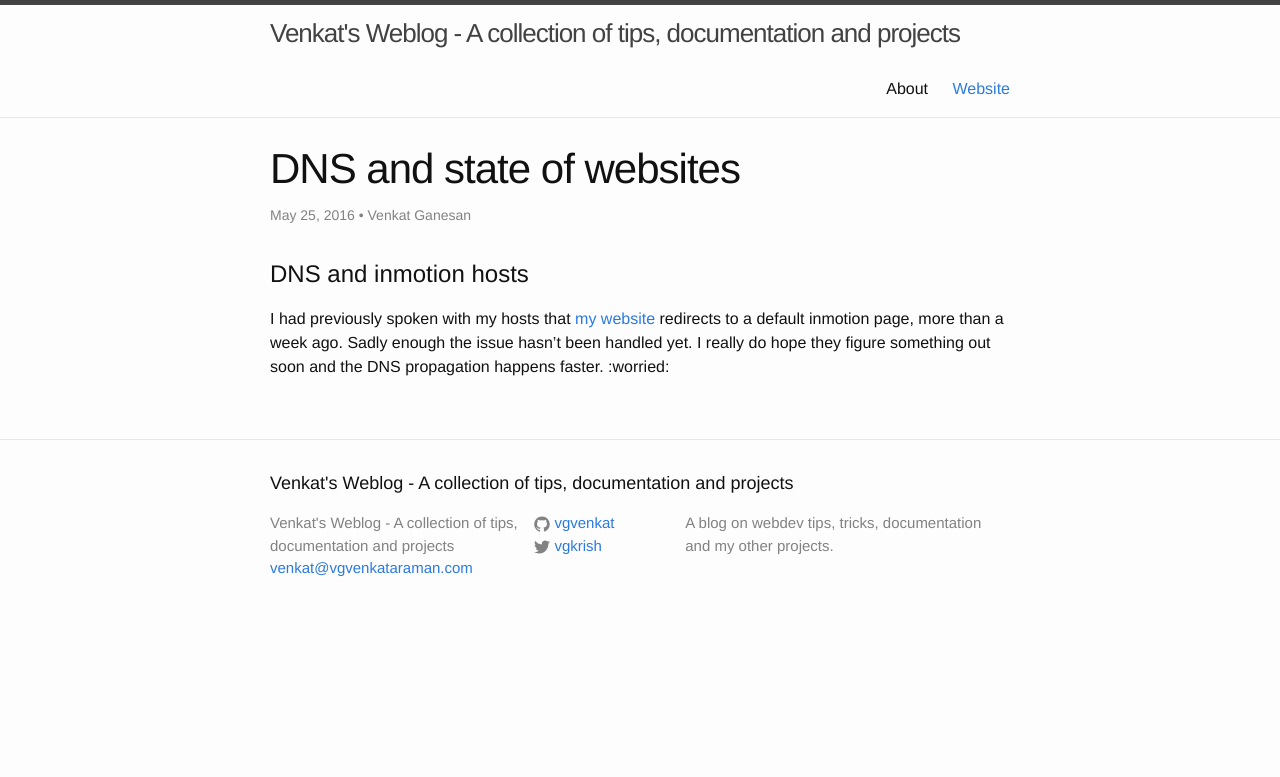
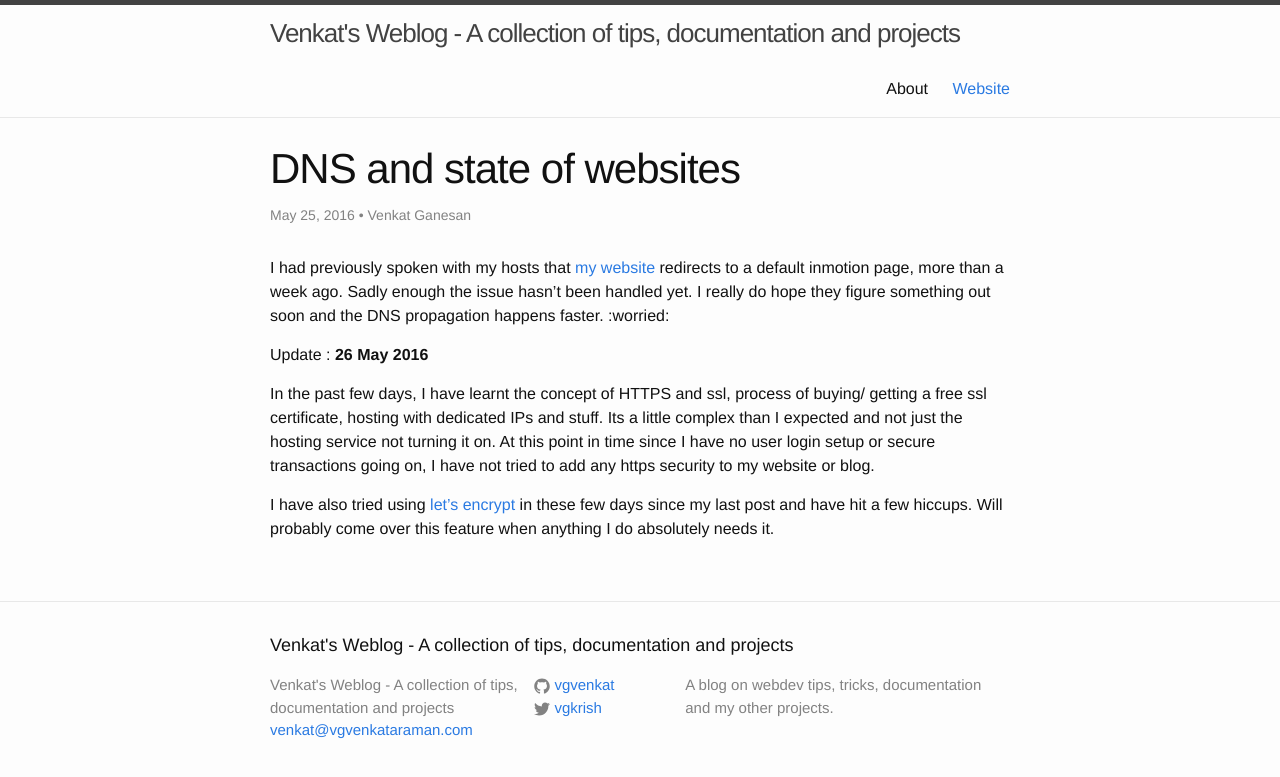
Before and after one commit to vgvenkat/website, a Jekyll site: the page built from _posts/2016-05-24-State-of-DNS.md, in a window 1280 px wide. Shown: the top 777 px of the page. Built offline with Jekyll 4.4.1, drawn with Linux system fonts in a browser that asks for light colours; comment, search, counter and statistics services are not loaded.

Commit message:
Updated with comments on https investigation

```diff
--- a/_posts/2016-05-24-State-of-DNS.md
+++ b/_posts/2016-05-24-State-of-DNS.md
@@ -4,7 +4,14 @@ title:  "DNS and state of websites"
 date:   2016-05-24 23:11:05 -0700
 categories: DNS hosting
 ---
-# DNS and inmotion hosts
+
 
 I had previously spoken with my hosts that [my website](http://vgvenkataraman.com) redirects to a default inmotion page, more than a week ago.
 Sadly enough the issue hasn't been handled yet. I really do hope they figure something out soon and the DNS propagation happens faster. :worried:
+
+Update : **26 May 2016**
+
+In the past few days, I have learnt the concept of HTTPS and ssl, process of buying/ getting a free ssl certificate, hosting with dedicated IPs and stuff. Its a little complex than I expected and not just the hosting service not turning it on.
+At this point in time since I have no user login setup or secure transactions going on, I have not tried to add any https security to my website or blog.
+
+I have also tried using [let's encrypt](https://letsencrypt.org/) in these few days since my last post and have hit a few hiccups. Will probably come over this feature when anything I do absolutely needs it.
```
